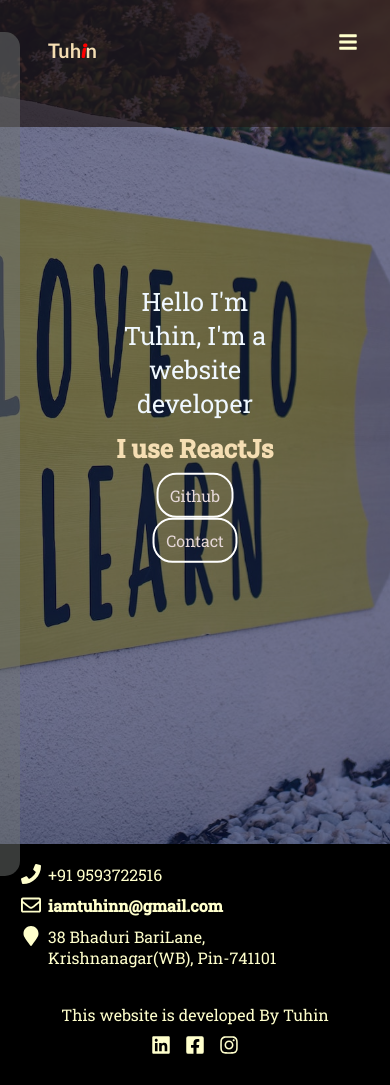
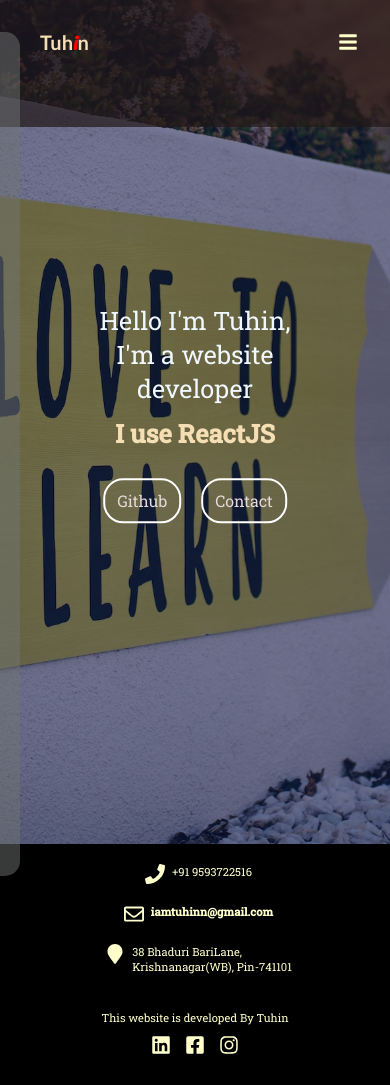
Before and after one commit to Tuhin1904/myPortfolio, a React (Create React App) app: page / in a window 390 px wide. Built offline with nearby package versions, Linux system fonts and the light colour scheme.

Commit message:
home page responsiveness

```diff
--- a/src/Components/Aboutcontentstyles.css
+++ b/src/Components/Aboutcontentstyles.css
@@ -2,9 +2,10 @@
     display: flex;
 }
 .contentabout .card{
-    background-color: rgba(80, 173, 142, 0.5);
+    background-color: rgba(69, 87, 81, 0.6);
     margin: 0 2rem;
     border-radius: 10px;
+    padding: 2.5rem;
 }
 .education{
     width: 25vw;
--- a/src/Components/Footerstyles.css
+++ b/src/Components/Footerstyles.css
@@ -6,5 +6,14 @@
     .footercontainer{
         display: grid;
         grid-template-columns: 1fr;
+        font-size: 0.7rem;
+        display: flex;
+        flex-direction: column;
+        align-items: center;
+    }
+    .footercontainer .leftF{
+        display: flex;
+        flex-direction: column;
+        align-items: center;
     }
 }
--- a/src/Components/Front1.jsx
+++ b/src/Components/Front1.jsx
@@ -12,8 +12,8 @@ function Front1() {
       </div>
       <div className="content">
         <p>Hello I'm Tuhin, I'm a website developer</p>
-        <h1>I use ReactJs</h1>
-        <div>
+        <h1>I use ReactJS</h1>
+        <div className='bigButton'>
           <Link to="https://github.com/Tuhin1904" className="btn"><button>Github</button></Link>
           <Link to="/contact" className="btn"><button>Contact</button></Link>
         </div>
--- a/src/Components/Frontstyles.css
+++ b/src/Components/Frontstyles.css
@@ -70,6 +70,10 @@
         font-size: 1rem;
         border: 2px solid white;
     }
+    .content .bigButton{
+        display: flex;
+        margin: 10px 0;
+    }
 }
 @media screen and (max-width:280px){
     .front1 .content h1{
--- a/src/Components/Navbar.jsx
+++ b/src/Components/Navbar.jsx
@@ -34,8 +34,6 @@ function Navbar() {
             {ham?(<FaWindowClose size={20} style={{color:'#ffffcc'}}/>):
             (<FaBars size={20} style={{color:'#ffffcc'}}/>)
             }
-
-
         </div>
 
     </div>
--- a/src/Components/Navbarstyles.css
+++ b/src/Components/Navbarstyles.css
@@ -7,10 +7,6 @@
 .header a {
   font-family: 'Lato', sans-serif;
   }
-.header h1{
-  font-family: 'Lato', sans-serif;
-  color: wheat
-}
 h1 span{
   font-family: 'Pacifico', cursive;
   color: red;
@@ -41,6 +37,10 @@ h1 span{
     z-index: 10;
     background-color:rgb(33, 23, 23,0.7);
   }
+  .header h1{
+    font-family: 'Lato', sans-serif;
+    color: wheat;
+  }
   .hamburger{
     display: none;
   }
@@ -59,6 +59,7 @@ h1 span{
     }
     .header h1{
       font-size: 20px;
+      margin: -8px;
     }
     .unordered{
       margin: 0 0 0 9rem;
@@ -71,6 +72,7 @@ h1 span{
     ul li{
       list-style: none;
       border-radius: 15px;
+      font-size: xx-large;
     }
     .navbar-menu:active{
         left:0%;
```
